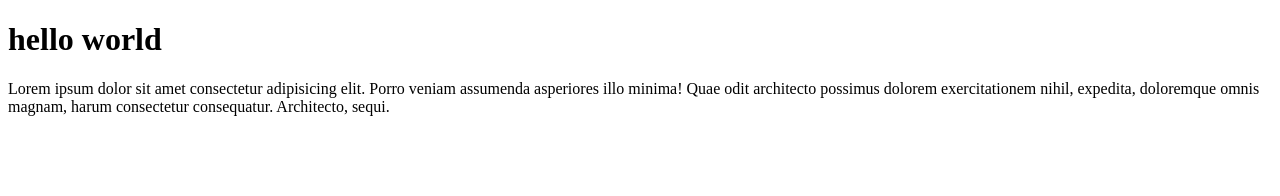
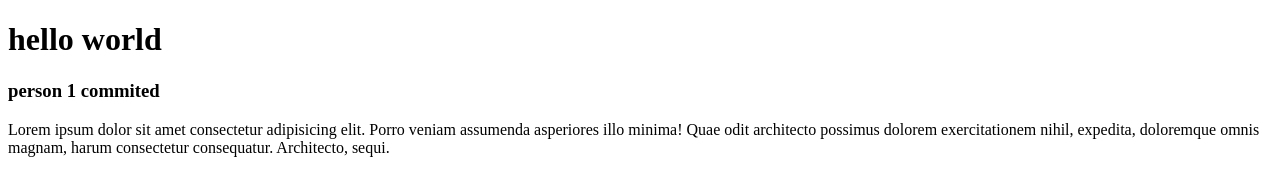
Before and after one commit to mukeshyadav024/learning-git-github, a plain HTML site: page index.html in a window 1280 px wide. Drawn offline with Linux system fonts and the light colour scheme.

Commit message:
person1 branch h3 added

```diff
--- a/index.html
+++ b/index.html
@@ -7,7 +7,7 @@
 </head>
 <body>
     <h1>hello world</h1>
-
+<h3>person 1 commited </h3>
     <p>Lorem ipsum dolor sit amet consectetur adipisicing elit. Porro veniam assumenda asperiores illo minima! Quae odit architecto possimus dolorem exercitationem nihil, expedita, doloremque omnis magnam, harum consectetur consequatur. Architecto, sequi.</p>
 </body>
 </html>
```
